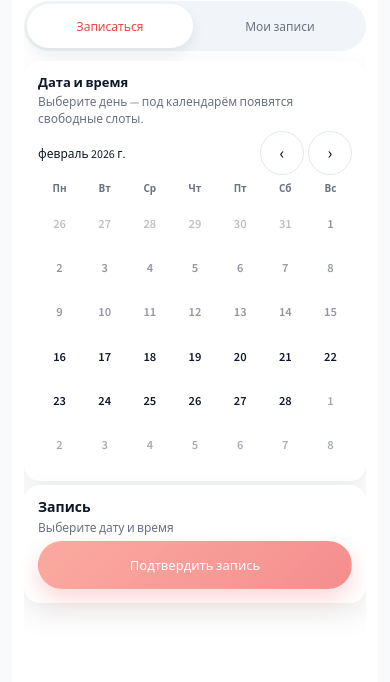
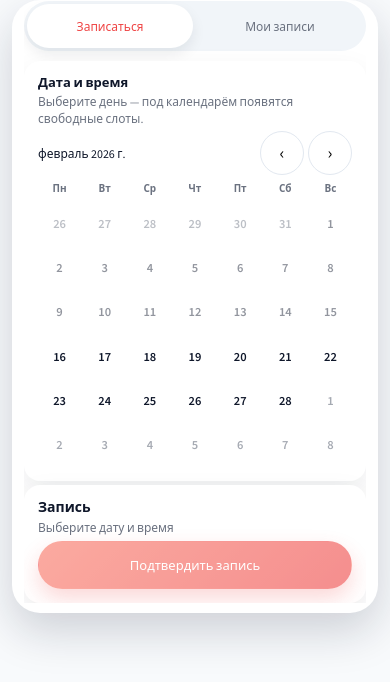
Before and after one commit to gaus-1/i_make_nails, a website built with Vite: page frontend/index.html in a window 390 px wide. Built offline with nearby package versions, Linux system fonts and the light colour scheme; files whose address does not match are found by name.

Commit message:
fix: keep master panel as card on mobile instead of full-screen

```diff
--- a/frontend/src/style.css
+++ b/frontend/src/style.css
@@ -1054,48 +1054,25 @@ select:focus-visible {
 }
 
 @media (max-width: 480px) {
-  html,
-  body {
-    height: 100%;
-    min-height: 100dvh;
-    overflow: hidden;
-    overflow-x: hidden;
-    display: flex;
-    flex-direction: column;
-  }
-
+  /* Карточка на всех экранах: без растягивания на весь viewport, сохраняем border-radius и тень. */
   #app {
-    flex: 1;
-    min-height: 0;
     min-width: 0;
-    overflow: hidden;
-    display: flex;
-    flex-direction: column;
-    align-items: stretch;
+    align-items: center;
   }
 
   .shell {
-    border-radius: 0;
-    box-shadow: none;
     padding: 2px 12px 10px;
     padding-left: max(12px, env(safe-area-inset-left));
     padding-right: max(12px, env(safe-area-inset-right));
     padding-bottom: max(10px, env(safe-area-inset-bottom));
-    flex: 1;
-    min-height: 0;
     min-width: 0;
-    overflow: hidden;
     display: flex;
     flex-direction: column;
   }
 
   .shell__main {
-    flex: 1;
-    min-height: 0;
-    overflow-y: auto;
     overflow-x: hidden;
     -webkit-overflow-scrolling: touch;
-    touch-action: pan-y;
   }
 
   .shell__tab {
```
